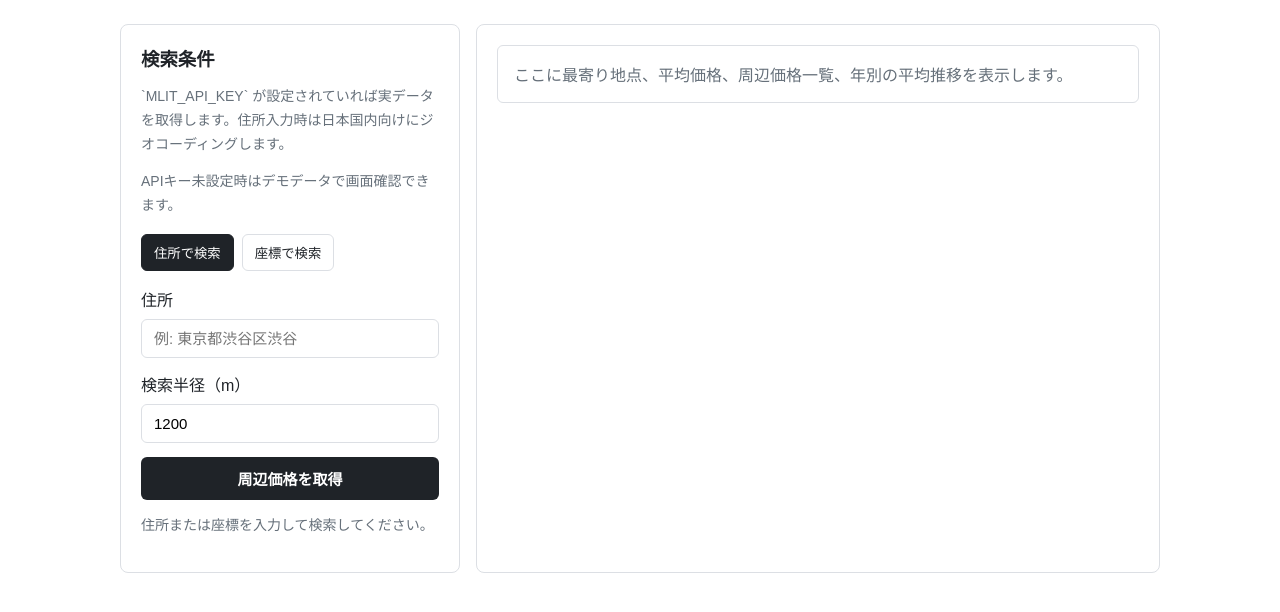
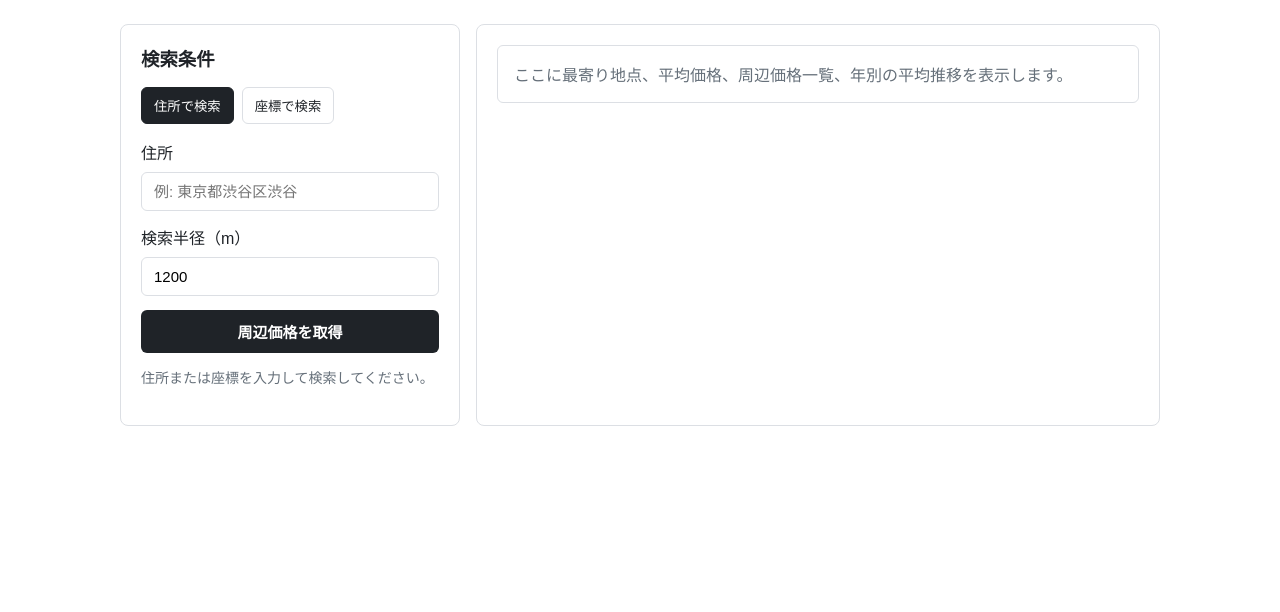
Before and after one commit to mosamosa-ko/area_price, a FastAPI app: page / in a window 1280 px wide. Shown: the part 104-716 px from the top of the page. Run offline with FastAPI, Linux system fonts and the light colour scheme.

Commit message:
Remove helper text from search panel

```diff
--- a/app/templates/index.html
+++ b/app/templates/index.html
@@ -16,12 +16,6 @@
       <section class="workspace">
         <section class="panel form-panel">
           <h2>検索条件</h2>
-          <p class="helper">
-            `MLIT_API_KEY` が設定されていれば実データを取得します。住所入力時は日本国内向けにジオコーディングします。
-          </p>
-          <p class="helper">
-            APIキー未設定時はデモデータで画面確認できます。
-          </p>
 
           <div class="tabs">
             <button type="button" data-mode="address">住所で検索</button>
```
